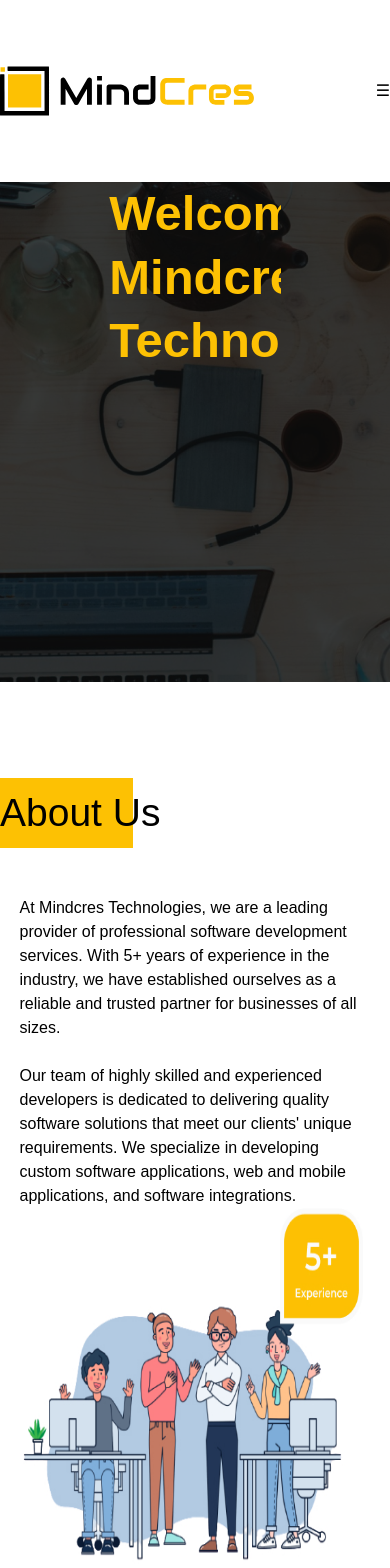
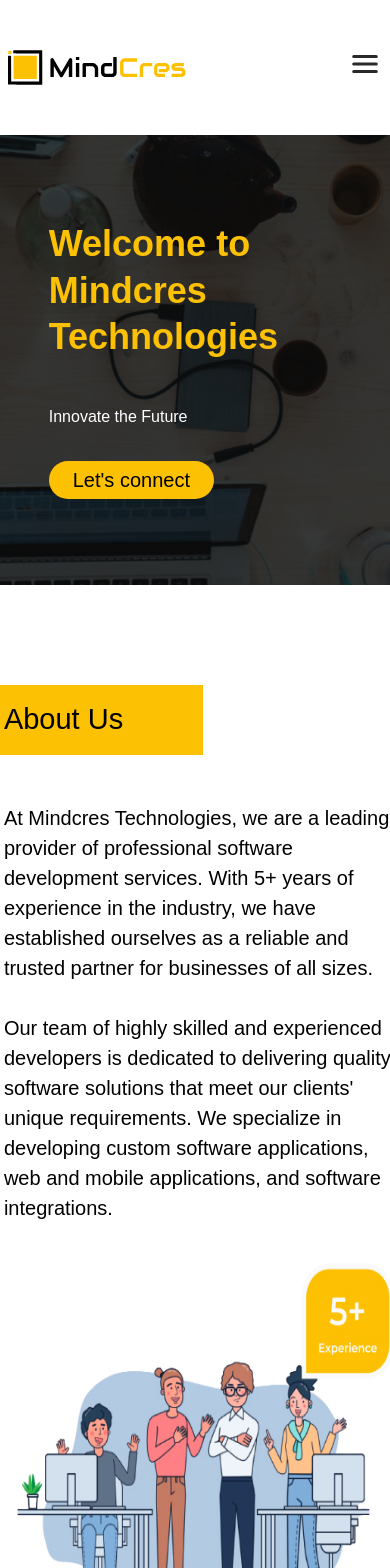
Before and after one commit to sumanthsumu1418/MindCRES1, a React (Create React App) app: page / in a window 390 px wide. Shown: the top 1568 px of the page. Built offline with nearby package versions, Linux system fonts and the light colour scheme.

Commit message:
minor changes

```diff
--- a/src/components/AboutUs.tsx
+++ b/src/components/AboutUs.tsx
@@ -1,4 +1,3 @@
-
 import React from "react";
 import { bgImages } from "./constants/assets";
 
@@ -7,14 +6,14 @@
     <>
       <div id="about" className="container">
         <div className="mt-24 id  ">
-          <span className="bg-secondary  h-[70px] w-[34%] absolute left-0"></span>
-          <h1 className=" font-medium relative z-9  text-[39px] text-primary h-[70px] flex items-center text-left">
+          <span className="bg-secondary  h-[70px] w-[52%] md:w-[34%] lg:w-[34%] absolute left-0"></span>
+          <h1 className=" font-medium relative z-9 text-[29px]  lg:text-[39px] text-primary h-[70px] flex items-center text-left">
             About Us
           </h1>
         </div>
 
-        <div className="flex mx-auto w-[90%] pb-[1%] flex-col  items-center sm:flex-row justify-between ">
-          <p className="w-full sm:w-3/5 xl:text-[20px] pt-12 sm:text-left">
+        <div className="flex lg:flex-row about_col mx-auto lg:w-[90%] sm:w-[84%] pb-[1%]  items-center justify-between ">
+          <p className="w-full sm:w-[110%]  text-[20px] pt-12 sm:text-left">
             At Mindcres Technologies, we are a leading provider of professional
             software development services. With 5+ years of experience in the
             industry, we have established ourselves as a reliable and trusted
@@ -29,13 +28,12 @@
           </p>
 
           <img
-            className="h-[392px] mr-4 bg-center bg-no-repeat relative  bg-cover"
+            className="h-[392px] mt-10 md:mt-4  lg:mr-4  bg-center bg-no-repeat relative  bg-cover"
             src={bgImages.aboutImage}
             alt="about"
           />
         </div>
       </div>
-
     </>
   );
 };
--- a/src/components/ContactUs/RightSide.tsx
+++ b/src/components/ContactUs/RightSide.tsx
@@ -6,11 +6,11 @@
 const RightSide: React.FC = () => {
   return (
     <>
-      <div className="sm:w-full flex flex-col  ml-[10%] p-6">
+      <div className="sm:w-full flex flex-col ml-0 md:ml-[10%] lg:ml-[10%]  p-6">
         <div className="mb-4">
           <span className="text-primary text-[39px] ">Visit</span>
           <span className="text-secondary text-[39px]"> Us</span>
-          <p className="text-primary w-[80%] text-[20px] pb-6 mt-6">
+          <p className="text-primary w-[100%] md:w-[80%] lg:w-[80%] text-[20px] pb-6 mt-6">
             4-91/1, Penamaluru Vijayawada, Krishna district, Andhra Pradesh,
             521137, India.
           </p>
--- a/src/components/Hero.tsx
+++ b/src/components/Hero.tsx
@@ -10,18 +10,18 @@
   return (
     <>
       <div
-        className="h-[500px] mt-[182px]  relative flex  flex-col items-center bg-cover bg-center bg-no-repeat relative"
+        className="lg:h-[500px] md:h-[410px] h-[450px] lg:mt-[182px]  md:mt-[135px] mt-[135px] relative flex  flex-col items-center bg-cover bg-center bg-no-repeat relative"
         style={{ backgroundImage: `url(${bgImages.hero_bg})` }}
       >
-        <div className="flex container h-[100%] mx-auto w-[44%] lg:flex-col justify-evenly items-start sm:flex-row">
+        <div className="flex container h-[100%] mx-auto lg:w-[44%] lg:w-[60%] w-[75%] flex-col justify-evenly items-start ">
           <div className="flex flex-col ">
-            <h1 className="text-secondary  text-[49px] leading-[1.3] font-bold">
+            <h1 className="text-secondary text-[36px] md:text-[49px] lg:text-[49px] leading-[1.3] font-bold">
               Welcome to
               <br /> Mindcres Technologies
             </h1>
           </div>
-          <div className="flex flex-row xl:mt-[-13%] lg:items-center w-[100%] justify-between mt-6 sm:mt-0">
-            <p className="text-white lg:text-[39px] text-base sm:text-[19px] ">
+          <div className="flex lg:flex-row md:flex-row flex-col mt-[-13%] sm:mt-[-9%] lg:items-center w-[100%] justify-between">
+            <p className="text-white lg:text-[39px] text-base text-[29px] ">
               Innovate the Future
             </p>
 
@@ -29,7 +29,7 @@
               <Button
                 onClick={handleClick}
                 children="Let's connect"
-                className="button_no_hover"
+                className=" button_no_hover text-[16px] md:text-[20px] lg:text-[20px] px-6 py-1 lg:py-0  lg:px-0 scale-[1] mt-8 md:mt-0 lg:mt-0"
               />
             </a>
           </div>
--- a/src/components/WhyChooseUs.tsx
+++ b/src/components/WhyChooseUs.tsx
@@ -19,10 +19,10 @@
       <h1 className="col-span-full text-[49px] mb-28 font-bold text-4xl text-center text-secondary">
         Why choose us?
       </h1>
-      <div className="m-auto w-[85%] pb-56 container grid grid-cols-1  md:grid-cols-3 lg:grid-cols-3 gap-x-16 gap-y-40">
+      <div className="m-auto w-[100%] lg:pb-56 pb-20 container grid grid_sm grid_md grid-cols-3 gap-x-0 gap-y-10 md:gap-x-0 md:gap-y-24  lg:gap-x-16 lg:gap-y-40 ">
         {services.map((service, index) => (
           <div key={index} className="flex flex-col items-center">
-            <span className="rounded-full flex justify-center w-[228px] h-[228px] bg-primary ">
+            <span className="rounded-full flex justify-center lg:w-[228px] lg:h-[228px] w-[190px] h-[190px] bg-primary ">
               <img
                 src={service.icon}
                 alt={service.text.toLowerCase()}
--- a/src/components/constants/assets.ts
+++ b/src/components/constants/assets.ts
@@ -7,6 +7,8 @@
 import qualityIcon from "../../assets/AboutUs/icons/Quality Icon.svg";
 import supportIcon from "../../assets/AboutUs/icons/Support Icon.svg";
 import linkedinIcon from "../../assets/AboutUs/icons/LinkedIN.svg";
+import menuIcon from "../../assets/AboutUs/icons/menu.svg";
+import closeIcon from "../../assets/AboutUs/icons/close.svg";
 
 import hero_bg from "../../assets/AboutUs/images/hero_bg.png";
 import aboutImage from "../../assets/AboutUs/images/aboutImage.jpg";
@@ -23,6 +25,8 @@
   qualityIcon,
   supportIcon,
   linkedinIcon,
+  menuIcon,
+  closeIcon
 };
 
 const bgImages = {
--- a/src/components/layout/Header.tsx
+++ b/src/components/layout/Header.tsx
@@ -1,6 +1,3 @@
-
-
-
 import React, { useState } from "react";
 import Button from "../common/Button/Button";
 import { icons } from "../constants/assets";
@@ -17,26 +14,42 @@
   };
 
   return (
-    <header className="fixed top-0 w-[100%] h-[182px] flex items-center bg-white z-[99]">
-      <nav className="flex container h-[100%] items-center justify-between">
+    <header className="fixed top-0 h-[100%] w-[100%] md:w-[100%] lg:w-[100%]  h-[135px] lg:h-[182px] mx-1 md:mx-0 lg:mx-0 flex items-center bg-white z-[99] ">
+      <nav className="flex container  h-[100%] items-center justify-between">
         <div className="">
           <a href="/">
-            <img className="h-[50px] mr-4" src={icons.logo} alt="Logo" />
+            <img
+              className="h-[35px] md:h-[50px] lg:h-[50px] mr-4 "
+              src={icons.logo}
+              alt="Logo"
+            />
           </a>
         </div>
 
         {/* Hamburger menu for small devices */}
-        <div className="md:hidden lg:hidden">
+        <div className=" md:hidden   lg:hidden">
           <button
             onClick={toggleMenu}
-            className="text-primary focus:outline-none"
+            className="text-primary  relative focus:outline-none"
           >
-            {menuOpen ? "✕" : "☰"}
+            {menuOpen ? (
+              <img
+                src={icons.closeIcon}
+                className="relative scale-[0.6] z-[99]"
+                alt="Logo"
+              />
+            ) : (
+              <img
+                src={icons.menuIcon}
+                className="relative scale-[0.6]"
+                alt="Logo"
+              />
+            )}
           </button>
         </div>
 
         {/* Navigation items for larger screens */}
-        <div className="hidden md:flex lg:flex lg:justify-between w-[40%] top-0 items-center space-x-4 ">
+        <div className="hidden md:flex lg:flex lg:justify-between lg:w-[35%]  top-0 items-center lg:space-x-4 space-x-[60px] ">
           <a href="#about" className="text-primary text-[25px]">
             About
           </a>
@@ -44,7 +57,10 @@
             Services
           </a>
           <a href="#contact">
-            <Button className="button_hover bg-primary" onClick={handleClick}>
+            <Button
+              className="button_hover bg-primary  text-[21px]"
+              onClick={handleClick}
+            >
               Contact Us
             </Button>
           </a>
@@ -53,16 +69,19 @@
 
       {/* Dropdown menu for small screens */}
       {menuOpen && (
-        <div className="md:hidden lg:hidden fixed top-16 left-0 w-full bg-white p-4 z-[100]">
-          <div className="flex flex-col items-end space-y-2">
-            <a href="#about" className="text-primary">
+        <div className="md:hidden top-0 h-[100%] flex justify-center items-center  lg:hidden fixed  left-0 w-full bg-white p-4 z-1">
+          <div className="flex flex-col lg:items-end items-center space-y-2">
+            <a href="#about" className="text-primary text-[55px]">
               About
             </a>
-            <a href="#services" className="text-primary">
+            <a href="#services" className="text-primary  text-[55px] ">
               Services
             </a>
             <a href="#contact">
-              <Button className="button_hover" onClick={handleClick}>
+              <Button
+                className="button_hover mt-[45px] text-[12px] px-4 scale-[3]"
+                onClick={handleClick}
+              >
                 Contact Us
               </Button>
             </a>
--- a/src/index.css
+++ b/src/index.css
@@ -2,7 +2,7 @@
 @tailwind components;
 @tailwind utilities;
 
-@import url('https://fonts.googleapis.com/css2?family=Montserrat:wght@400;700&display=swap');
+@import url("https://fonts.googleapis.com/css2?family=Montserrat:wght@400;700&display=swap");
 
 :root {
   --primary-color: #000000;
@@ -37,7 +37,6 @@
 
     &:hover {
       box-shadow: 0px 2px 12px 3px rgba(1, 1, 0, 0.1);
-
     }
   }
   .text-primary {
@@ -65,15 +64,60 @@
   .bg-white {
     background-color: var(--white-color);
   }
+}
+
 .container {
   max-width: 3824px;
   width: 95%;
   margin: auto;
   overflow: hidden;
 }
+
+@media only screen and (max-width: 1700px) {
+  .container {
+    max-width: 1250px !important;
+  }
+}
+@media only screen and (min-width: 601px) and (max-width: 1024px) {
+  .container {
+    max-width: 668px !important;
+  }
+  .about_col {
+    flex-direction: column !important;
+  }
+  .form_md{
+    width: 130% !important;
+  }
+  .grid_md {
+    display: grid !important;
+    grid-template-columns: repeat(2, minmax(0, 1fr)) !important;
+  }
+  .unset_display {
+    text-align: center !important;
+    display: unset !important;
+  }
+}
+@media only screen and (min-width: 320px) and (max-width: 600px) {
+  .container {
+    max-width: 100%!important;
+    margin: 1% !important;
+
+  }
+  .grid_sm {
+    display: grid !important;
+    grid-template-columns: repeat(1, minmax(0, 1fr)) !important;
+  }
+  .about_col {
+    flex-direction: column !important;
+  }
+
+  .unset_display_sm {
+    text-align: center !important;
+    display: unset !important;
+  }
 }
 
 /* Add Montserrat font to the body */
 body {
-  font-family: 'Montserrat', sans-serif;
+  font-family: "Montserrat", sans-serif;
 }
```
Also changed, not shown: src/components/ContactUs.tsx (+4 -4 lines), src/components/ContactUs/LeftSide.tsx (+8 -5 lines), src/components/Services.tsx (+5 -5 lines), src/components/layout/Footer.tsx (+4 -4 lines), src/assets/AboutUs/icons/close.svg (added), src/assets/AboutUs/icons/menu.svg (added). Lines whose indentation alone changed are shown as unchanged.
